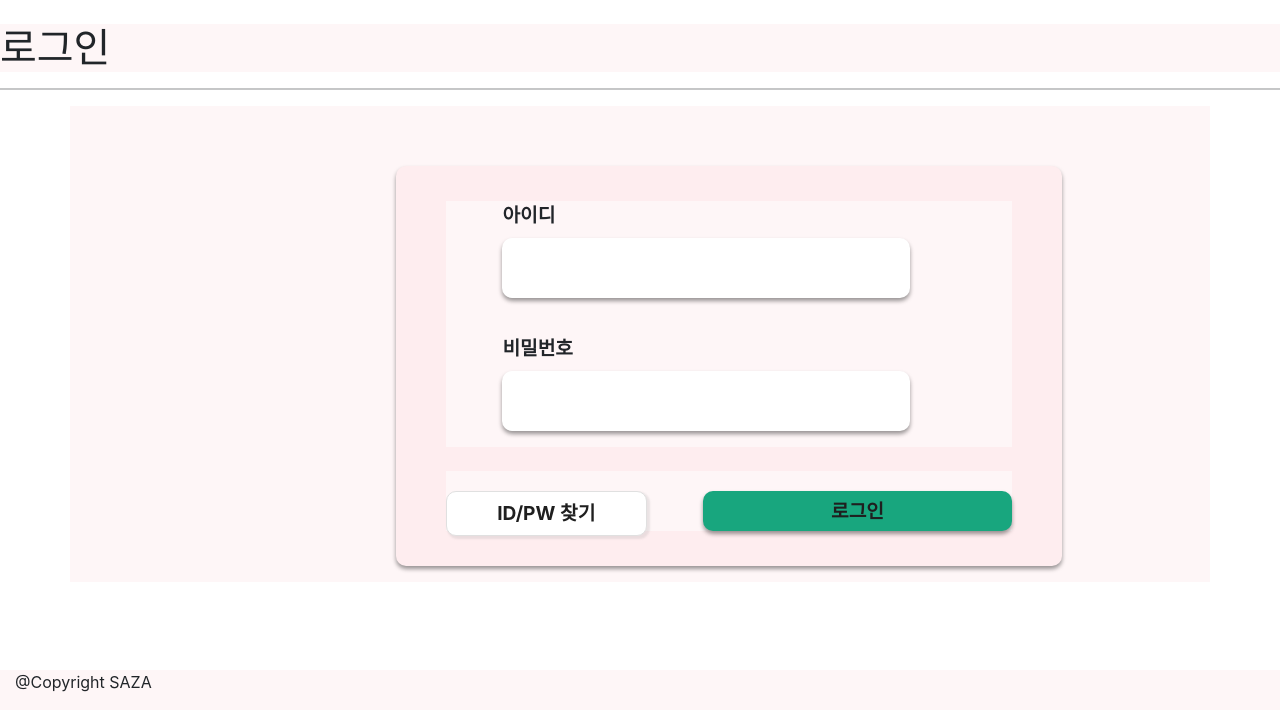
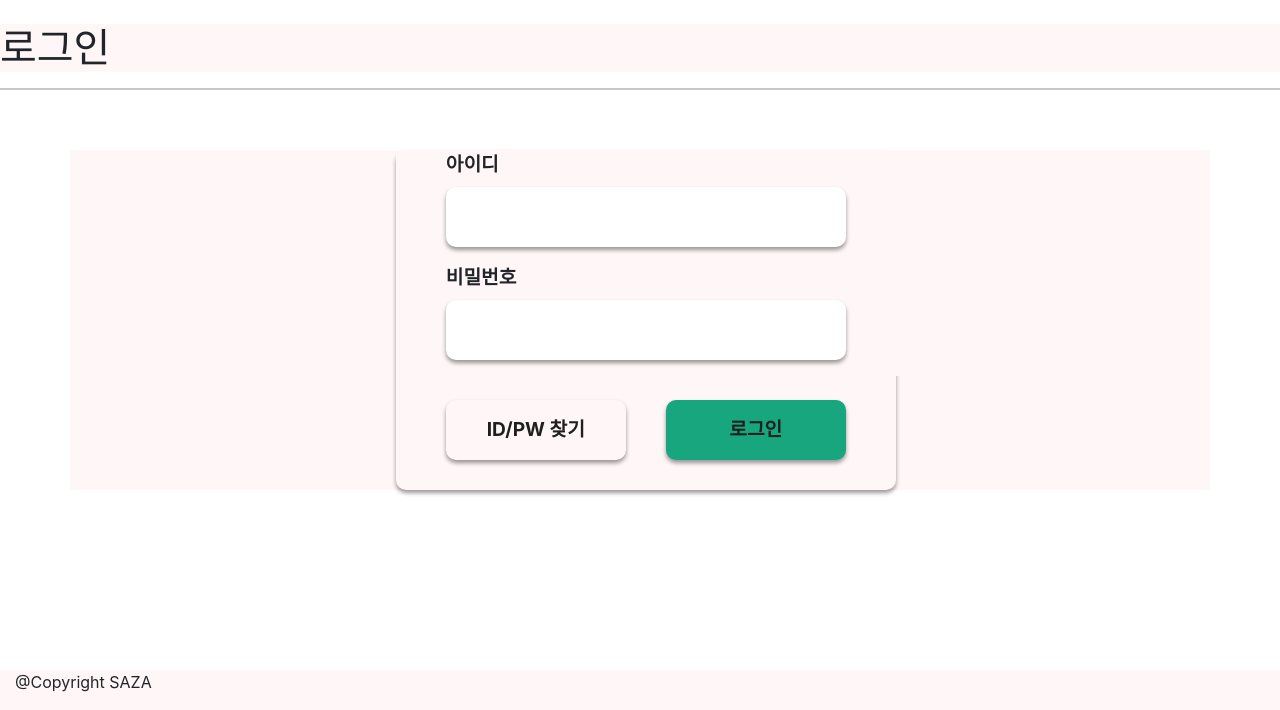
Before and after one commit to 2022-GDSC-Sangmyung-Hackathon/03_SAZA, a Django app: page /accounts/login/ in a window 1280 px wide. Shown: the part 90-800 px from the top of the page. Run offline with Django 4.2, Linux system fonts and the light colour scheme; some libraries are stand-ins or nearby versions.

Commit message:
edit base.css

```diff
--- a/static/css/account.css
+++ b/static/css/account.css
@@ -1,4 +1,5 @@
 /* login.html */
+
 .IDPW{
     display: flex;
     flex-direction: column;
--- a/static/css/base.css
+++ b/static/css/base.css
@@ -22,107 +22,3 @@
     width: 180px;
     height: 35px;
 }
-
-/* login.html */
-.container{
-    display: flex;
-    justify-content: center;
-    align-items: center;
-    width: 100%;
-}
-
-.container form{
-    margin-top: 60px;
-    display: flex;
-    justify-content: center;
-    align-items: center;
-    width: 100%;
-}
-
-.IDPW{
-    display: flex;
-    flex-direction: column;
-    width: 100%;
-    margin: 0 auto;
-}
-
-.login_container{
-    display: flex;
-    justify-content: center;
-    align-items: center;
-    flex-direction: column;
-    border-radius: 10px;
-    padding: 50px;
-    width: 60%;
-    height: 400px;
-    background-color: #FEEDEF;
-}
-
-.login_container input{
-    width: 100%;
-    height: 50px;
-    padding: 10px;
-    background-color: white;
-    border-radius: 10px;
-    border: 0.1px solid rgb(224, 224, 224);
-    box-shadow: 2px 2px 2px 1px rgba(157, 156, 156, 0.2);
-
-}
-
-.user_name, .password{
-    display: flex;
-    flex-direction: column;
-}
-
-.password{
-    padding-top: 20px;
-}
-
-.login_bt_wrap{
-    padding-top: 20px;
-    width: 100%;
-    display: flex;
-    flex-direction: row;
-    justify-content: space-between;
-}
-
-#find_idpw_bt{
-    width: 45%;
-    height: 45px;
-    background-color: white;
-    border: 0.1px solid rgb(224, 224, 224);
-    border-radius: 10px;
-    box-shadow: 2px 2px 2px 1px rgba(157, 156, 156, 0.2);
-}
-
-#login_main_bt{
-    width: 45%;
-    height: 45px;
-    background-color: #18A67E;
-    border: 0.1px solid rgb(224, 224, 224);
-    border-radius: 10px;
-    box-shadow: 2px 2px 2px 1px rgba(157, 156, 156, 0.2);
-
-}
-
-#signup_create_btn{
-    width:100%;
-    height:60px;
-    font-size:100%;
-    margin-top: 30px;
-    border-radius: 10px;
-}
-
-#find_id_btn{
-    width:100%;
-    height:60px;
-    font-size:100%;
-    margin-top: 30px;
-    margin-bottom: 30px;
-}
-#find_pw_btn{
-    width:100%;
-    height:60px;
-    font-size:100%;
-    margin-top: 30px;
-}
--- a/static/css/restaurant.css
+++ b/static/css/restaurant.css
@@ -114,7 +114,6 @@ body{
     margin: 0 auto;
 }
 
-<<<<<<< HEAD
 /* mypage.html */
 .myPageContainer{
 box-sizing: border-box;
@@ -240,7 +239,7 @@ float: left;
     padding-right: 20%;
     padding-left: 20%;
 }
-=======
+
 #check_location{
     margin-top: 40px;
     display: flex;
```
Also changed, not shown: db.sqlite3.
